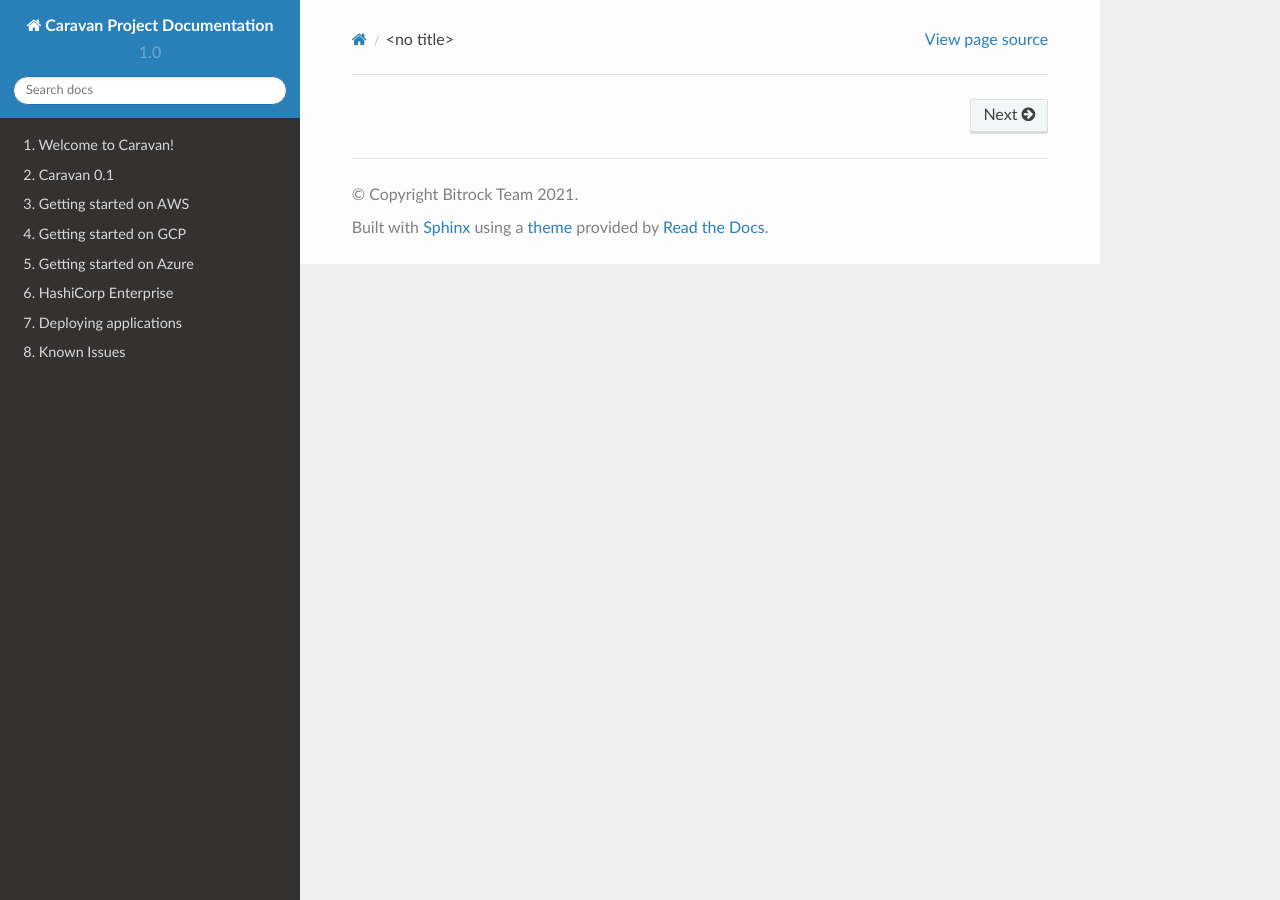
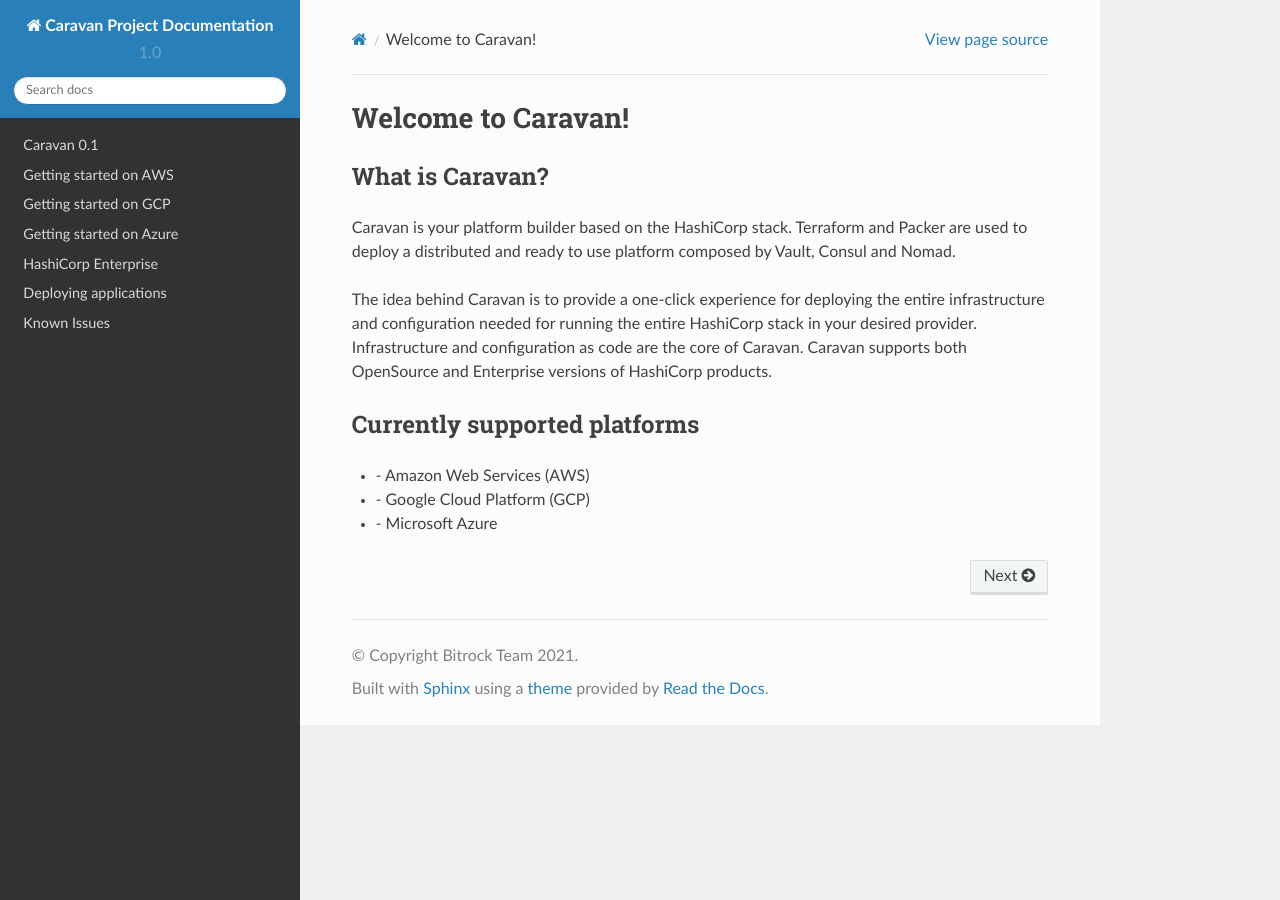
Before and after one commit to bitrockteam/caravanproject, a Sphinx documentation site: the page built from docs/index.rst, in a window 1280 px wide. Built offline with Sphinx 7.4.7 and the Read the Docs theme 2.0.0, drawn with Linux system fonts in a browser that asks for light colours.

Commit message:
fixing homepage

```diff
--- a/docs/index.rst
+++ b/docs/index.rst
@@ -1,10 +1,31 @@
+Welcome to Caravan!
+###################
+
+What is Caravan?
+----------------
+
+Caravan is your platform builder based on the HashiCorp stack. Terraform
+and Packer are used to deploy a distributed and ready to use platform
+composed by Vault, Consul and Nomad.
+
+The idea behind Caravan is to provide a one-click experience for
+deploying the entire infrastructure and configuration needed for running
+the entire HashiCorp stack in your desired provider. Infrastructure and
+configuration as code are the core of Caravan. Caravan supports both
+OpenSource and Enterprise versions of HashiCorp products.
+
+Currently supported platforms
+-----------------------------
+
+* `-`  Amazon Web Services (AWS)
+* `-`  Google Cloud Platform (GCP)
+* `-`  Microsoft Azure
+
 .. toctree::
     :maxdepth: 2
-    :numbered:
     :glob:
     :hidden:
 
-    home.rst
     changelog.rst
     getting-started-on-aws.rst
     getting-started-on-gcp.rst
```
Also changed, not shown: docs/home.rst (deleted, +0 -33 lines).
